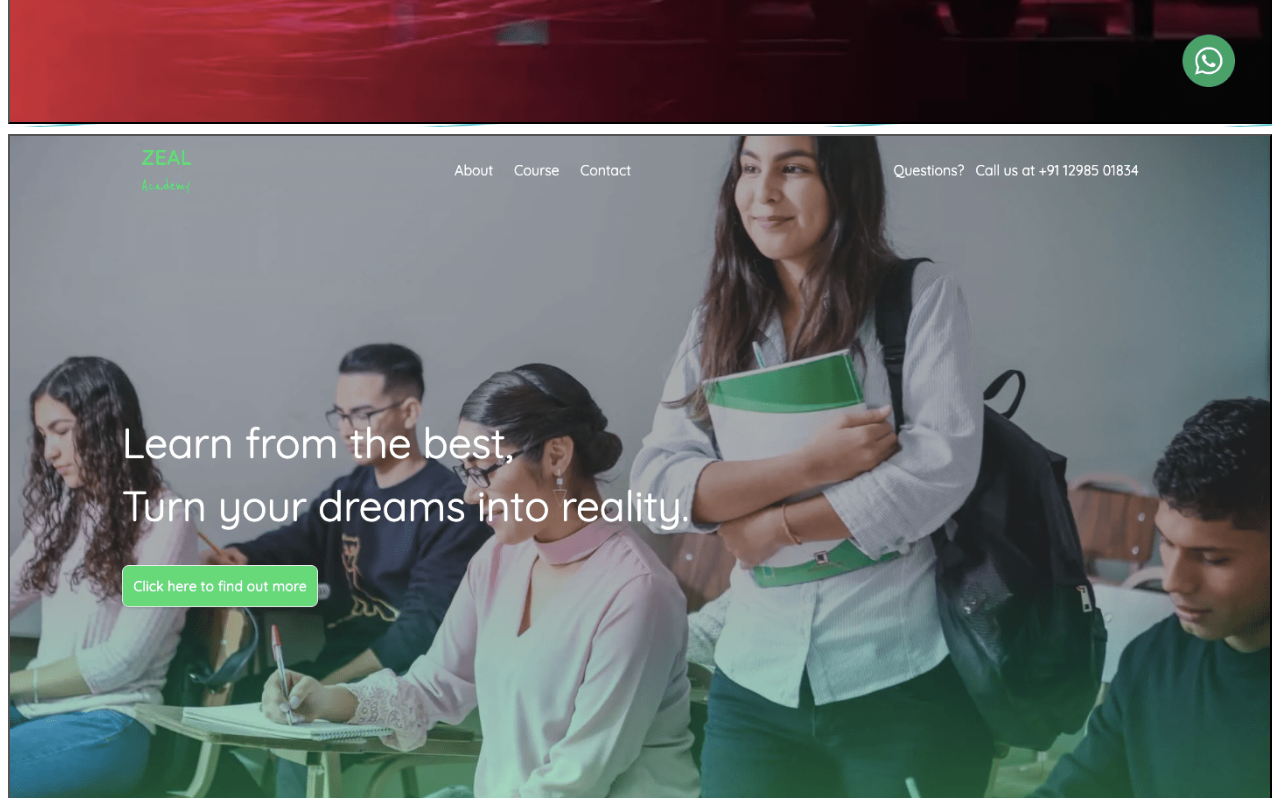
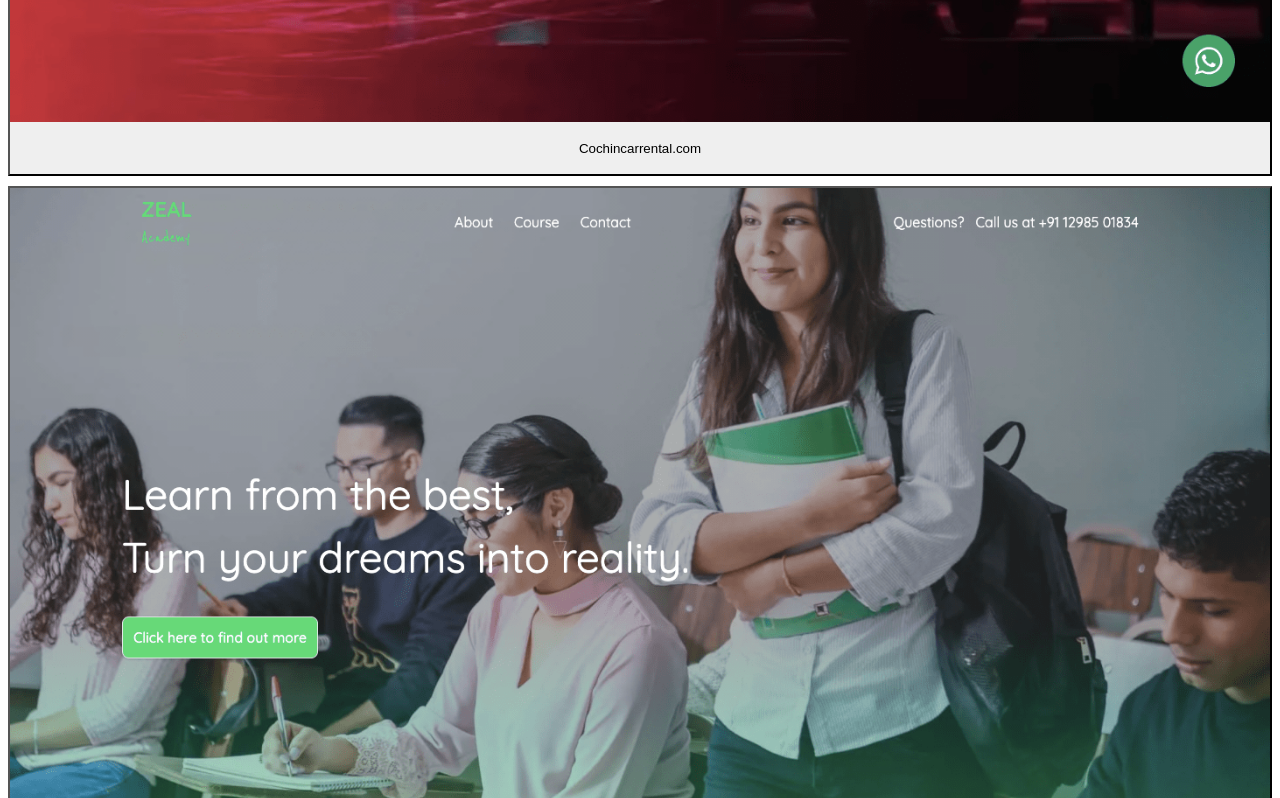
Before and after one commit to dheeraj-murali/portfolio, a Gatsby site in the folder site/: page / in a window 1280 px wide. Shown: the part 1702-2500 px from the top of the page. Built offline with nearby package versions, Linux system fonts and the light colour scheme; Gatsby itself is replaced by a stand-in of ours.

Commit message:
theme update

```diff
--- a/site/src/components/PortfolioCard/index.tsx
+++ b/site/src/components/PortfolioCard/index.tsx
@@ -1,4 +1,4 @@
-import { Box, Button, useDisclosure } from "@chakra-ui/react"
+import { Button, DarkMode, Flex, Text, useDisclosure } from "@chakra-ui/react"
 import Img from "gatsby-image"
 import React from "react"
 import { PortfolioCardProps } from "../../types"
@@ -7,19 +7,23 @@ import { PortfolioModal } from "../PortfolioModal"
 
 export const PortfolioCard = (props: PortfolioCardProps) => {
   const { isOpen, onOpen, onClose } = useDisclosure()
-  const { image, title, edges } = props
+  const { image, title, color, edges } = props
 
   return (
     <>
-      <Box
+      <DarkMode>
+        <Flex
+          flexDir="column"
           as={Button}
-        rounded="sm"
           overflow="hidden"
           objectFit="cover"
-        _hover={{ boxShadow: "5px 5px 15px #000000" }}
-        _focus={{ boxShadow: "5px 5px 15px #000000" }}
+          _hover={{ boxShadow: `0px 0px 20px ${color}` }}
+          _focus={{ boxShadow: `5px 5px 15px ${color}` }}
           style={{ width: "100%", height: "100%" }}
           onClick={onOpen}
+          color={`${color}.300`}
+          borderColor={`${color}.300`}
+          variant="solid"
           p="0"
         >
           <Img
@@ -27,7 +31,9 @@ export const PortfolioCard = (props: PortfolioCardProps) => {
             alt={`${title} screenshot`}
             style={{ width: "100%", height: "100%" }}
           />
-      </Box>
+
+          <Text py="5">{title}</Text>
+        </Flex>
 
         <PortfolioModal
           isOpen={isOpen}
@@ -36,6 +42,7 @@ export const PortfolioCard = (props: PortfolioCardProps) => {
           {...props}
           fluid={getFluid(edges, image)}
         />
+      </DarkMode>
     </>
   )
 }
--- a/site/src/components/PortfolioModal/index.tsx
+++ b/site/src/components/PortfolioModal/index.tsx
@@ -1,6 +1,8 @@
 import {
   Box,
   Button,
+  DarkMode,
+  LightMode,
   Link,
   Modal,
   ModalBody,
@@ -22,10 +24,10 @@ export const PortfolioModal = (props: PortfolioModalProps) => {
   const { body, title, fluid, link, isOpen, onOpen, onClose } = props
 
   return (
-    <>
+    <DarkMode>
       <Modal isOpen={isOpen} onClose={onClose} size="xl">
         <ModalOverlay />
-        <ModalContent>
+        <ModalContent color="white">
           <ModalHeader>{title}</ModalHeader>
           <ModalCloseButton />
           <ModalBody>
@@ -59,14 +61,16 @@ export const PortfolioModal = (props: PortfolioModalProps) => {
                 </Button>
               </WrapItem>
               <WrapItem>
-                <Button colorScheme="red" onClick={onClose}>
-                  Close
-                </Button>
+                <LightMode>
+                  <Button colorScheme="red" onClick={onClose}>
+                    Close
+                  </Button>
+                </LightMode>
               </WrapItem>
             </Wrap>
           </ModalFooter>
         </ModalContent>
       </Modal>
-    </>
+    </DarkMode>
   )
 }
--- a/site/src/containers/Portfolio/index.tsx
+++ b/site/src/containers/Portfolio/index.tsx
@@ -53,13 +53,11 @@ export const Portfolio = (props: PortfolioProps) => {
     <Box
       id="portfolio"
       w="full"
-      bgImg={`url(${images.background.childImageSharp.fluid.src})`}
-      backgroundColor="blue.600"
-      color="white"
+      bg="gray.900"
       px={{ base: "5", lg: "10", xl: "16" }}
       py="32"
     >
-      <Heading as="h2" fontWeight="regular">
+      <Heading as="h2" fontWeight="regular" color="white">
         {title}
       </Heading>
 
--- a/site/src/content/data.json
+++ b/site/src/content/data.json
@@ -84,25 +84,29 @@
         "title": "Cochincarrental.com",
         "body": "A sister concern of Series tours, Cochin car rental is one of the leading Kerala Tour Operators - engaged in the promotion of Kerala Tourism. They focus on providing customers with the best car rental and tour package they can enjoy inside of Kerala. With a fleet of trained drivers, highly maintained vehicles and exceptional customer service, they have become one of the best taxi services in Kerala.",
         "image": "cochin-car-rental",
-        "link": "https://cochincarrental.com"
+        "link": "https://cochincarrental.com",
+        "color": "red"
       },
       {
         "title": "Zealacademy.info",
         "body": "Zeal Academy is one of the emerging preeminent institution for pharmacy graduates who are aiming to build a healthcare career abroad. They are committed in nurturing dreams of becoming a part of healthcare foreign jobs with comprehensive education services. They are creating new, radical and certifying opportunities that helps students recognize the accurate path of accomplishment that helps as the springboard for their future career.",
         "image": "zeal-academy",
-        "link": "https://zealacademy.info"
+        "link": "https://zealacademy.info",
+        "color": "green"
       },
       {
         "title": "Camelcase.in",
         "body": "Camelcase is a team of developers who will help you build applications using advanced frameworks with minimal footprint. Ready to build using React, Angular, Ionic, Spring, Django, MongoDB or whatever you prefer.",
         "image": "camelcase",
-        "link": "https://camelcase.in"
+        "link": "https://camelcase.in",
+        "color": "gray"
       },
       {
         "title": "Riceandricecalicut.com",
         "body": "Rice & Rice Calicut is acknowledged for providing high-quality rice making use of superior grade rice as inputs. With expert done selection of types of rices, they work with a team of deft professionals who manage the entire task proficiently and lay special emphasis on product packaging so as to ensure no damage till it reaches the end-user with affordable pricing.",
         "image": "rice-and-rice",
-        "link": "https://riceandricecalicut.com"
+        "link": "https://riceandricecalicut.com",
+        "color": "orange"
       }
     ]
   },
--- a/site/src/types/index.d.ts
+++ b/site/src/types/index.d.ts
@@ -68,6 +68,7 @@ interface PortfolioItem {
   body: string
   image: string
   link: string
+  color: string
 }
 
 interface PortfolioProps {
```
Lines whose indentation alone changed are shown as unchanged.
